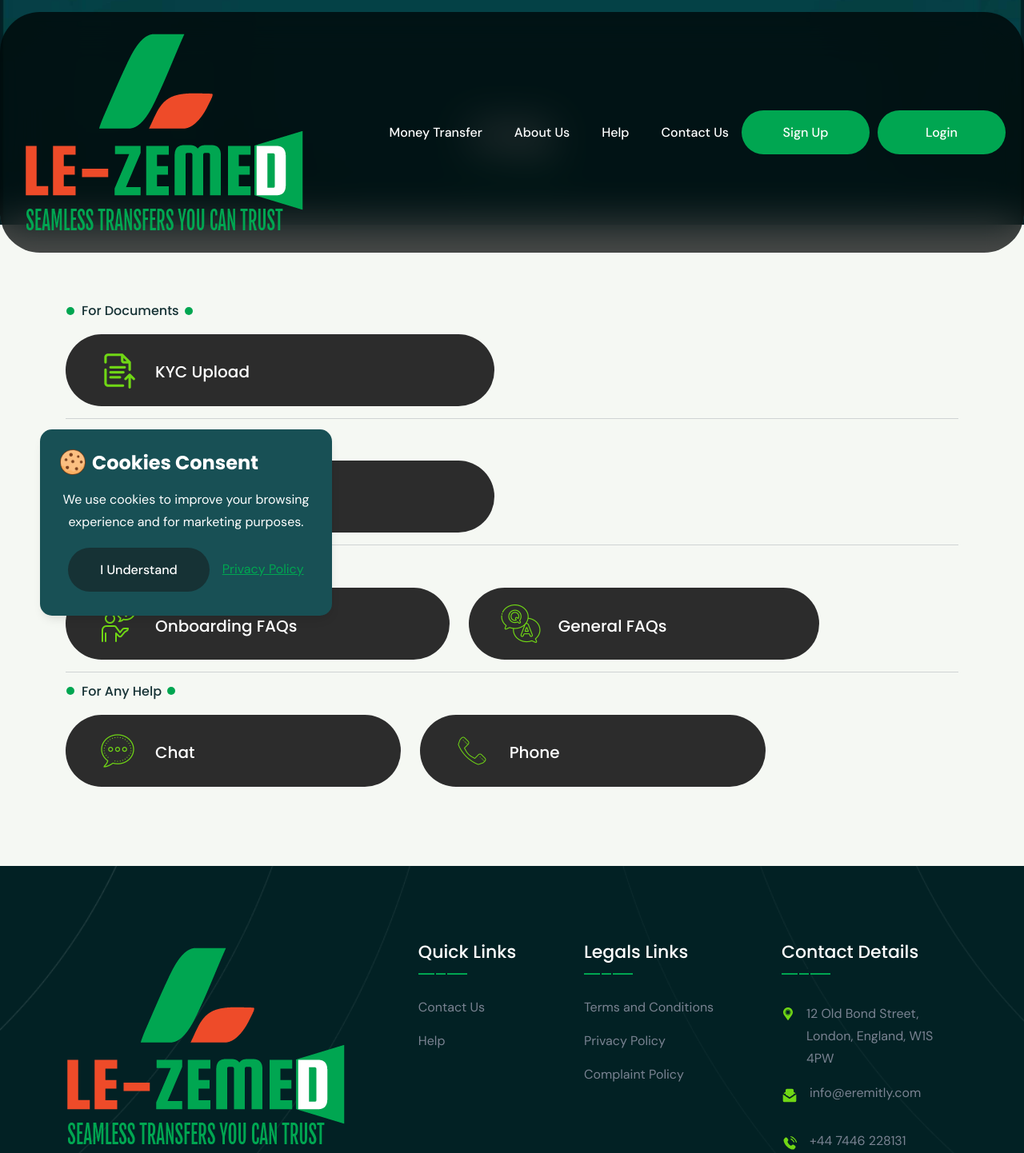
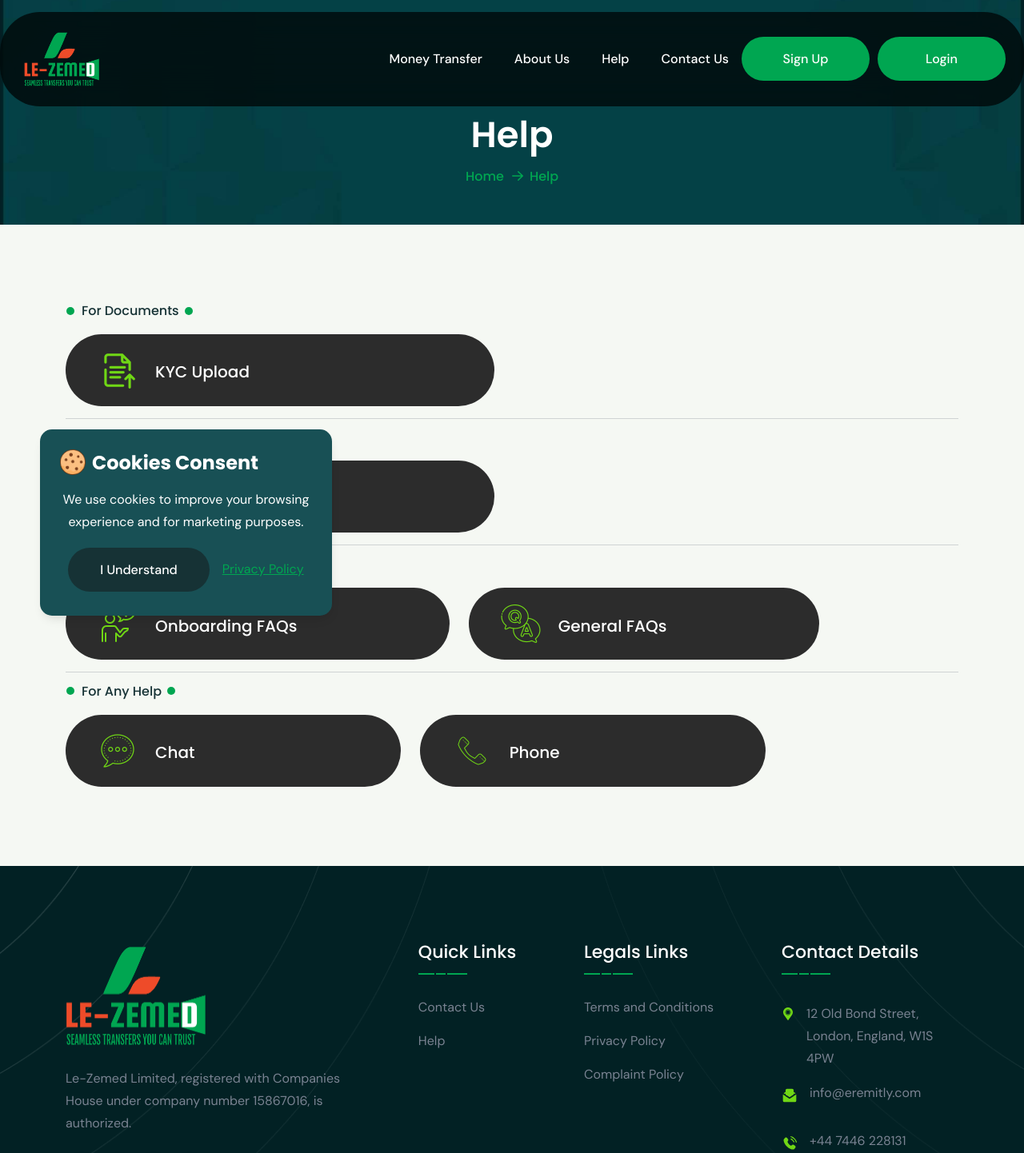
Before and after one commit to abhijit1502/lezemed, a React (Create React App) app: page /help in a window 1280 px wide. Shown: the top 1442 px of the page at 80% size. Built offline with nearby package versions, Linux system fonts and the light colour scheme.

Commit message:
14Feb2025

```diff
--- a/src/Components/Footer.jsx
+++ b/src/Components/Footer.jsx
@@ -67,7 +67,7 @@
                                         <div className="about-logo">
                                             <NavLink className="icon-masking" to="/">
                                                 {/* <span data-mask-src="assets/img/logo.svg" className="mask-icon" /> */}
-                                                <img src="assets/img/logo.png" alt="Le-Zemed" />
+                                                <img src="assets/img/logo.png" alt="Le-Zemed" style={{maxWidth:'50%'}}/>
                                             </NavLink>
                                         </div>
                                         <p className="about-text">
--- a/src/Components/Header.jsx
+++ b/src/Components/Header.jsx
@@ -73,7 +73,7 @@
                                 <div className="col-auto">
                                     <div className="header-logo">
                                         <NavLink className="icon-masking" to="/">
-                                            <img src="assets/img/logo.png" alt="Le-Zemed" />
+                                            <img src="assets/img/logo.png" alt="Le-Zemed" style={{maxWidth:'27%'}}/>
                                         </NavLink>
                                     </div>
                                 </div>
```
